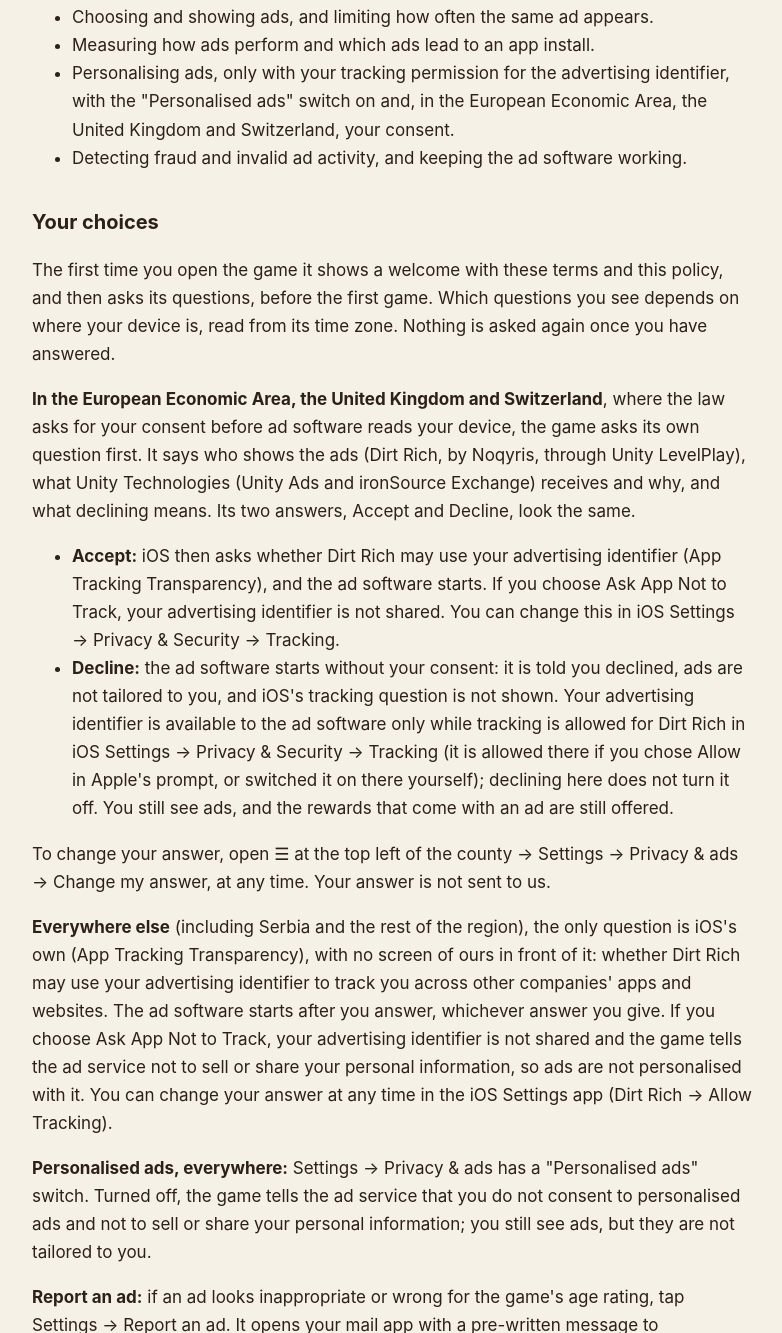
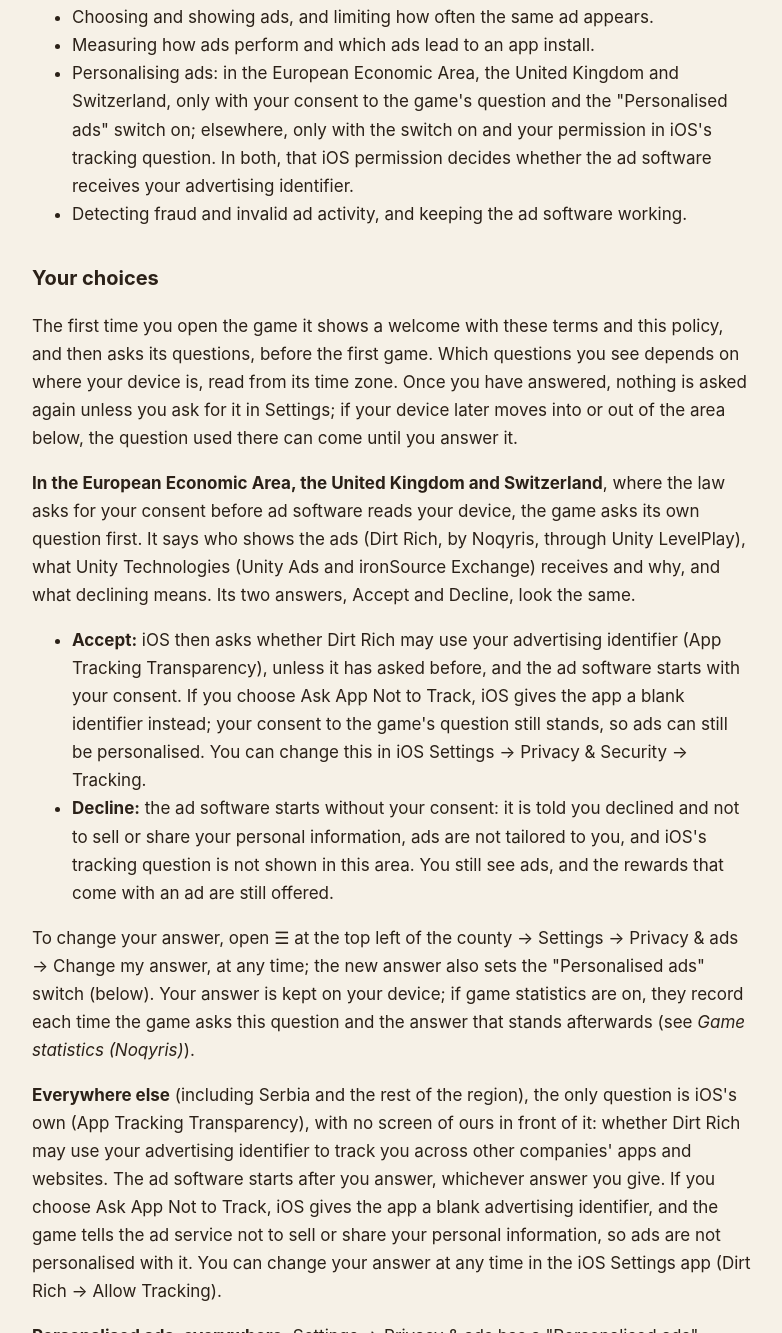
Before and after one commit to noqyris/noqyris.github.io, a plain HTML site: page dirt-rich/privacy.html in a window 1280 px wide. Shown: the part 1467-2800 px from the top of the page, without its empty margins (248-1030 px from the left). Drawn offline with Linux system fonts and the light colour scheme.

Commit message:
dirt-rich: privacy, support and terms pages match version 1.0 as submitted (consent details, statistics, the second finger turns the view)
Co-Authored-By: Claude Fable 5.2 <noreply@anthropic.com>

```diff
--- a/dirt-rich/privacy.html
+++ b/dirt-rich/privacy.html
@@ -25,7 +25,7 @@
   </head>
   <body>
     <h1>Privacy Policy</h1>
-    <p class="muted">Dirt Rich: Metal Detecting · Last updated: 11 November 2026. Applies to version 1.0 and later.</p>
+    <p class="muted">Dirt Rich: Metal Detecting · Last updated: 25 November 2026. Applies to version 1.0 and later.</p>
     <p>
       Dirt Rich is a single-player metal-detecting game by Noqyris (Djordje Subotic). This policy explains what leaves
       your device, who receives it, why, and how you control it.
@@ -71,7 +71,7 @@
     <ul>
       <li>Choosing and showing ads, and limiting how often the same ad appears.</li>
       <li>Measuring how ads perform and which ads lead to an app install.</li>
-      <li>Personalising ads, only with your tracking permission for the advertising identifier, with the "Personalised ads" switch on and, in the European Economic Area, the United Kingdom and Switzerland, your consent.</li>
+      <li>Personalising ads: in the European Economic Area, the United Kingdom and Switzerland, only with your consent to the game's question and the "Personalised ads" switch on; elsewhere, only with the switch on and your permission in iOS's tracking question. In both, that iOS permission decides whether the ad software receives your advertising identifier.</li>
       <li>Detecting fraud and invalid ad activity, and keeping the ad software working.</li>
     </ul>
 
@@ -79,7 +79,8 @@
     <p>
       The first time you open the game it shows a welcome with these terms and this policy, and then asks its
       questions, before the first game. Which questions you see depends on where your device is, read from its time
-      zone. Nothing is asked again once you have answered.
+      zone. Once you have answered, nothing is asked again unless you ask for it in Settings; if your device later moves
+      into or out of the area below, the question used there can come until you answer it.
     </p>
     <p>
       <strong>In the European Economic Area, the United Kingdom and Switzerland</strong>, where the law asks for your
@@ -90,34 +91,38 @@
     <ul>
       <li>
         <strong>Accept:</strong> iOS then asks whether Dirt Rich may use your advertising identifier (App Tracking
-        Transparency), and the ad software starts. If you choose Ask App Not to Track, your advertising identifier is
-        not shared. You can change this in iOS Settings → Privacy &amp; Security → Tracking.
+        Transparency), unless it has asked before, and the ad software starts with your consent. If you choose Ask App
+        Not to Track, iOS gives the app a blank identifier instead; your consent to the game's question still stands, so
+        ads can still be personalised. You can change this in iOS Settings → Privacy &amp;
+        Security → Tracking.
       </li>
       <li>
-        <strong>Decline:</strong> the ad software starts without your consent: it is told you declined, ads are not
-        tailored to you, and iOS's tracking question is not shown. Your advertising identifier is available to the ad
-        software only while tracking is allowed for Dirt Rich in iOS Settings → Privacy &amp; Security → Tracking (it is
-        allowed there if you chose Allow in Apple's prompt, or switched it on there yourself); declining here does not
-        turn it off. You still see
-        ads, and the rewards that come with an ad are still offered.
+        <strong>Decline:</strong> the ad software starts without your consent: it is told you declined and not to sell
+        or share your personal information, ads are not tailored to you, and iOS's tracking question is not shown in this area. You
+        still see ads, and the rewards that come with an ad are still offered.
       </li>
     </ul>
     <p>
       To change your answer, open ☰ at the top left of the county → Settings → Privacy &amp; ads → Change my answer, at
-      any time. Your answer is not sent to us.
+      any time; the new answer also sets the "Personalised ads" switch (below). Your answer is kept on your device; if
+      game statistics are on, they record each time the game asks this question and the answer that stands afterwards (see
+      <em>Game statistics (Noqyris)</em>).
     </p>
     <p>
       <strong>Everywhere else</strong> (including Serbia and the rest of the region), the only question is iOS's own (App
       Tracking Transparency), with no screen of ours in front of it: whether Dirt Rich may use your advertising
       identifier to track you across other companies' apps and websites. The ad software starts after you answer,
-      whichever answer you give. If you choose Ask App Not to Track, your advertising identifier is not shared and the
-      game tells the ad service not to sell or share your personal information, so ads are not personalised with it.
+      whichever answer you give. If you choose Ask App Not to Track, iOS gives the app a blank advertising identifier,
+      and the game tells the ad service not to sell or share your personal information, so ads are not personalised with it.
       You can change your answer at any time in the iOS Settings app (Dirt Rich → Allow Tracking).
     </p>
     <p>
       <strong>Personalised ads, everywhere:</strong> Settings → Privacy &amp; ads has a "Personalised ads" switch. Turned
       off, the game tells the ad service that you do not consent to personalised ads and not to sell or share your
-      personal information; you still see ads, but they are not tailored to you.
+      personal information; you still see ads, but they are not tailored to you. In the European Economic Area, the
+      United Kingdom and Switzerland your answer to the game's question also sets the switch: Accept turns it on (also
+      if you turned it off before), Decline turns it off, and it then stays off in other countries too until you turn it
+      on yourself. In that area, turning it on after Decline asks the question again.
     </p>
     <p>
       <strong>Report an ad:</strong> if an ad looks inappropriate or wrong for the game's age rating, tap Settings →
@@ -156,7 +161,9 @@
     <p>
       Besides your progress and settings, the game keeps on your device your answer to its ad question (in the zone
       above), your "Personalised ads" switch, a note of your answer to iOS's tracking question, how many ads were shown today and when (so the limits above hold), and a record of
-      purchases already credited (so nothing is paid twice). None of it is sent to us. The game statistics described
+      purchases already credited (so nothing is paid twice). None of it is sent to us as it is stored; if game statistics
+      are on, they record the ads shown and what happens at the ads, tracking and reminders questions, as listed under
+      <em>Game statistics (Noqyris)</em> below. The game statistics described
       below also keep a few things on your device: the random install number, your answer about statistics and events
       waiting to be sent.
     </p>
@@ -179,7 +186,9 @@
           identifier, not a device ID, and it is never given to anyone, including our ad network (Unity
           LevelPlay).</li>
       <li>How you play: start and end of play, screens, levels and attempts, tutorial steps, ad offers and
-          ad views with revenue per view, errors in the game and loading time.</li>
+          ad views with revenue per view, each time the ads question is asked and the answer that stands
+          afterwards, your answer to iOS's tracking prompt when it is shown, your answer to the reminders
+          question (the game's card or iOS's prompt), errors in the game and loading time.</li>
       <li>Game version, platform (iOS or Android), system version, language and time-zone offset.</li>
       <li>Country: Cloudflare processes your IP address to deliver requests and limit their number; we do
           not store it and keep only the country derived from it.</li>
```
Also changed, not shown: dirt-rich/index.html (+3 -2 lines), dirt-rich/terms.html (+0 -6 lines).
